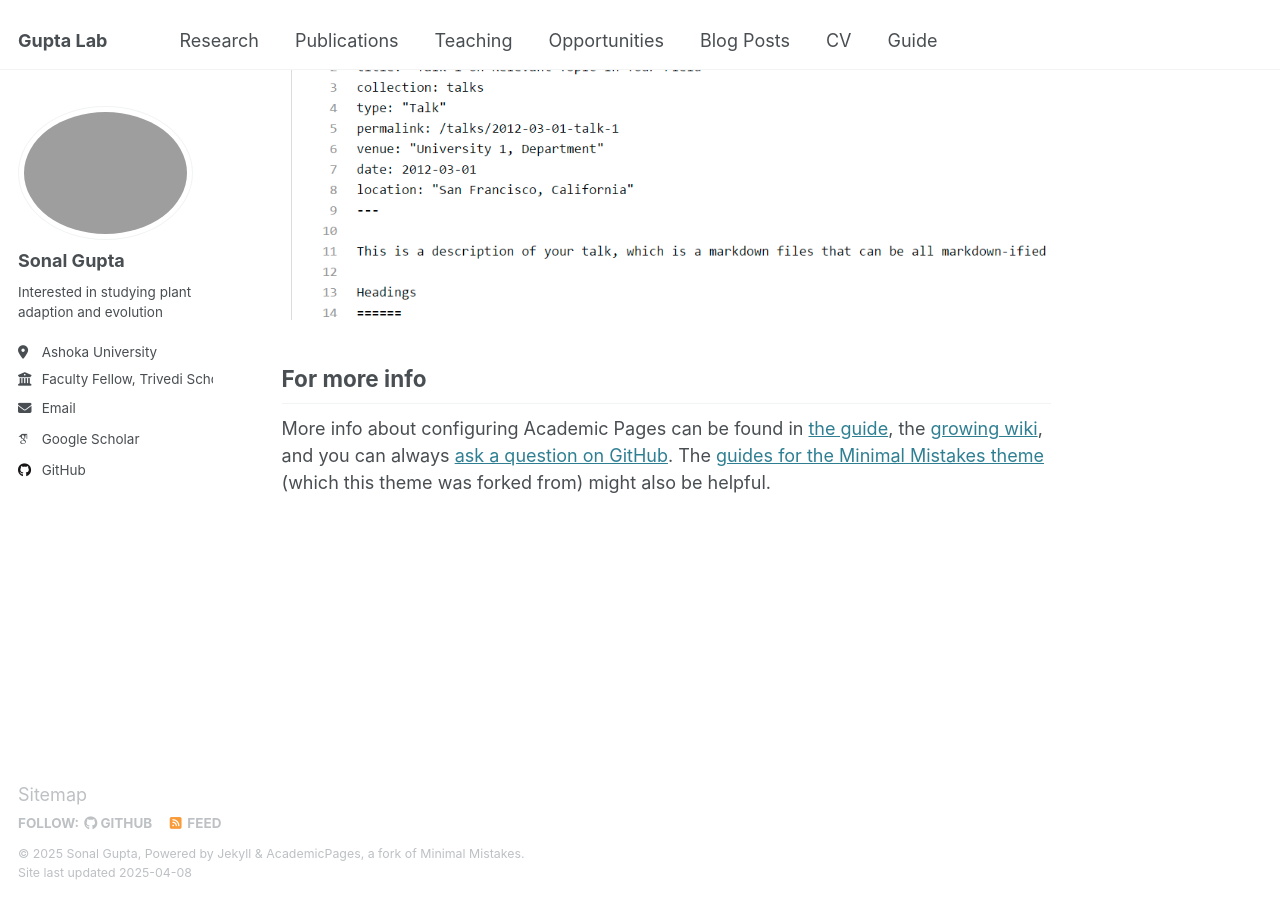
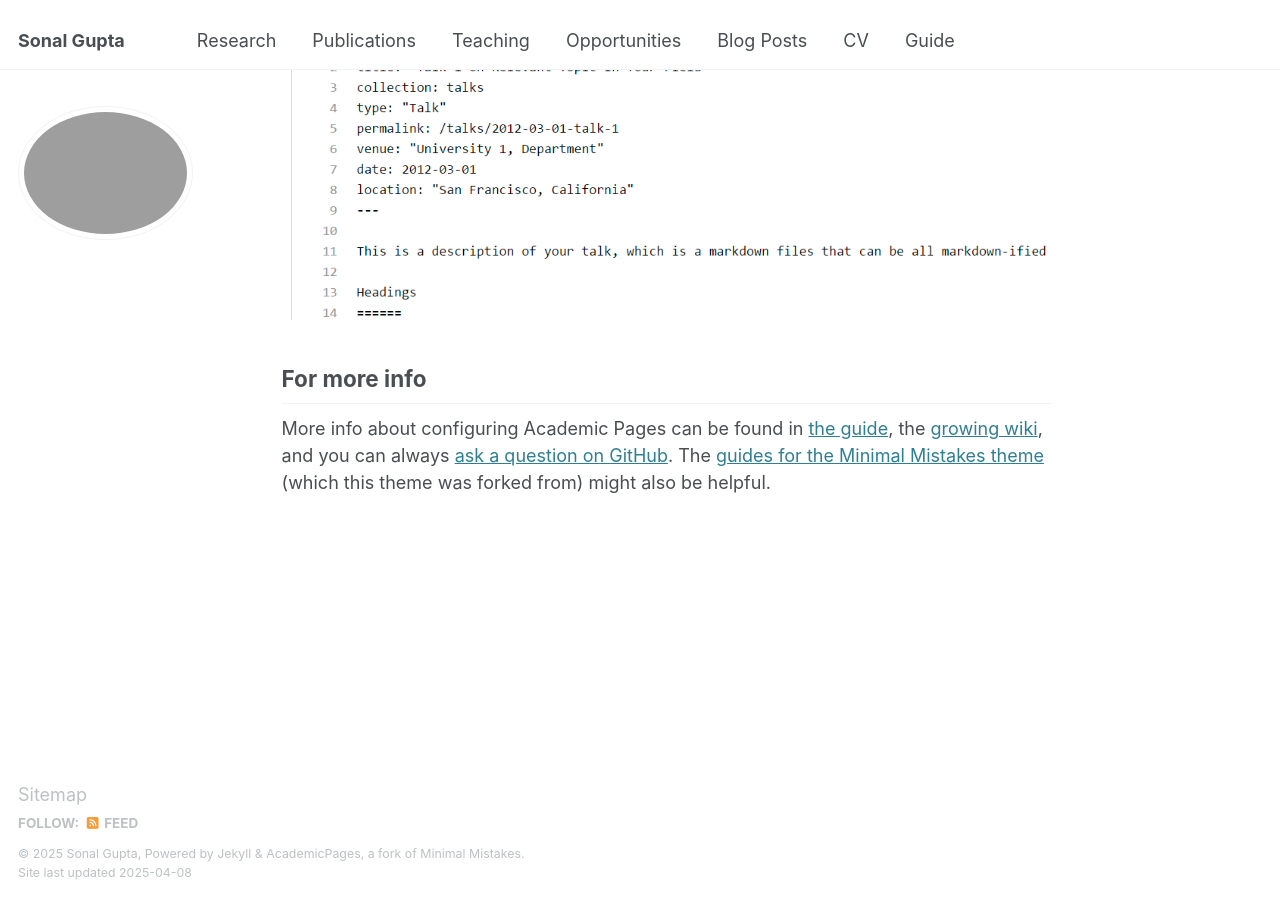
Before and after one commit to gupta-plantgenevo/gupta-plantgenevo.github.io, a Jekyll site: the page built from _pages/about.md, in a window 1280 px wide and 900 px high, scrolled down 2642 px. Built offline with Jekyll 4.4.1, drawn with Linux system fonts in a browser that asks for light colours; some web fonts are replaced.

Commit message:
Update _config.yml

```diff
--- a/_config.yml
+++ b/_config.yml
@@ -9,7 +9,7 @@
 # Basic Site Settings
 locale                   : "en-US"
 site_theme               : "default"
-title                    : "Gupta Lab"
+title                    : "Sonal Gupta"
 title_separator          : #"-"
 name                     : &name "Sonal Gupta"
 description              : &description "personal description"
@@ -22,18 +22,18 @@ repository               : "gupta-plantgenevo/gupta-plantgenevo.github.io"
 #               Additional customization can be done by editing /_includes/author-profile.html
 author:
   # Biographic information
-  avatar           : "profilePic.png"
-  name             : "Sonal Gupta"
+  avatar           : #"http://gu[ta-plantgenevo.github.io/images/profilePic.jpg"
+  name             : #"Sonal Gupta"
   pronouns         : # example: "she/her"
-  bio              : "Interested in studying plant adaption and evolution"
-  employer         : "Faculty Fellow, Trivedi School of Bioscience"
-  location         : "Ashoka University"
+  bio              : #"Interested in studying plant adaption and evolution"
+  employer         : #"Faculty Fellow, Trivedi School of Bioscience"
+  location         : #"Ashoka University"
   uri              : # URL
-  email            : "sonal.gupta@ashoka.edu.in"
+  email            : #"sonal.gupta@ashoka.edu.in"
 
   # Academic websites
   arxiv            : # URL - Update with the correct link to your profile
-  googlescholar    : "https://scholar.google.com/citations?user=cikpGiQAAAAJ&hl=en"
+  googlescholar    : #"https://scholar.google.com/citations?user=cikpGiQAAAAJ&hl=en"
   orcid            : # URL
   semantic         : # URL
   pubmed           : # URL
@@ -44,7 +44,7 @@ author:
   bitbucket        : # Username - Update with your username on the site
   codepen          : # Username
   dribbble         : # Username
-  github           : "gupta-plantgenevo"
+  github           : #"gupta-plantgenevo"
   kaggle           : # Username
   stackoverflow    : # User number or user number and name (i.e., use "1" or "1/jeff-atwood")
 
```
